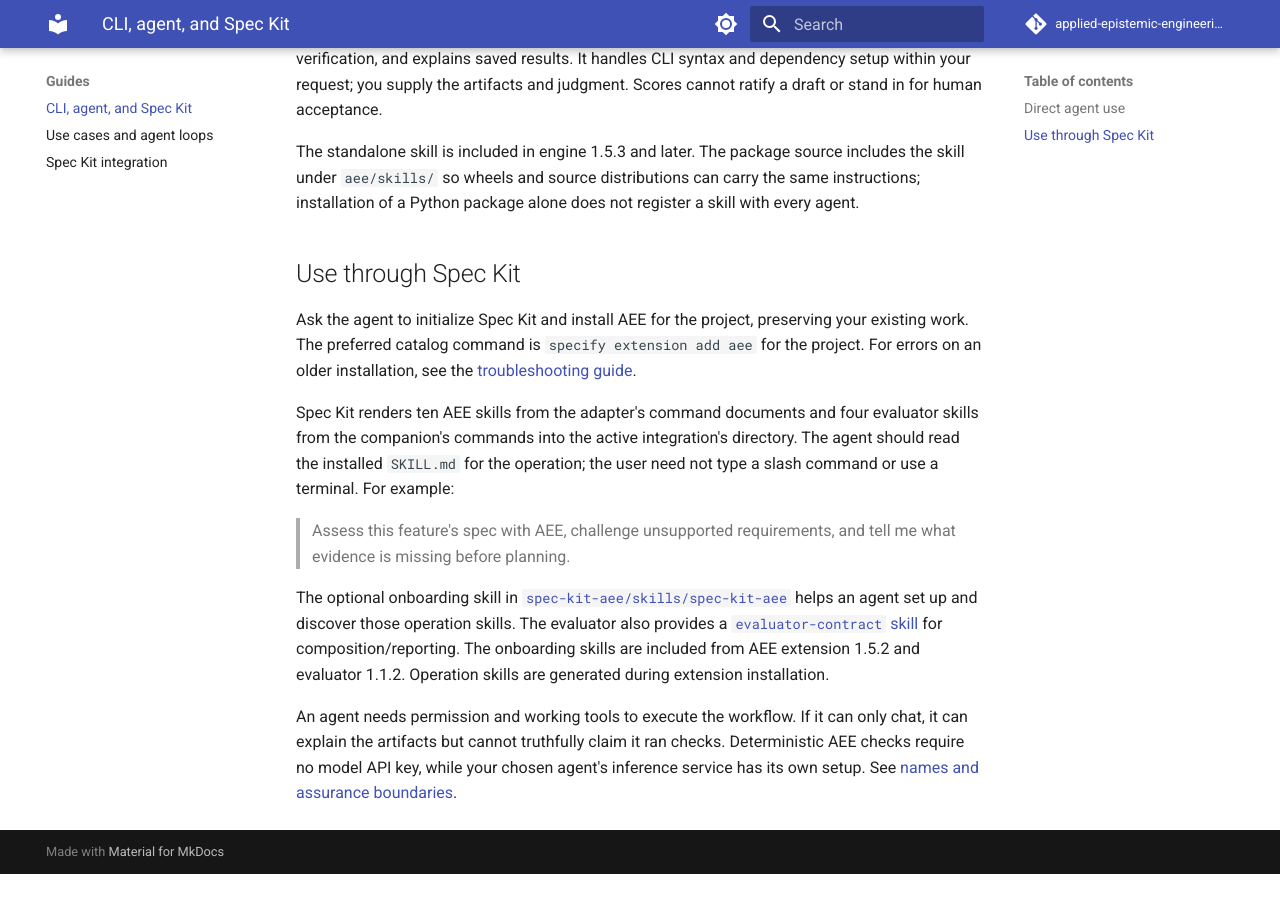
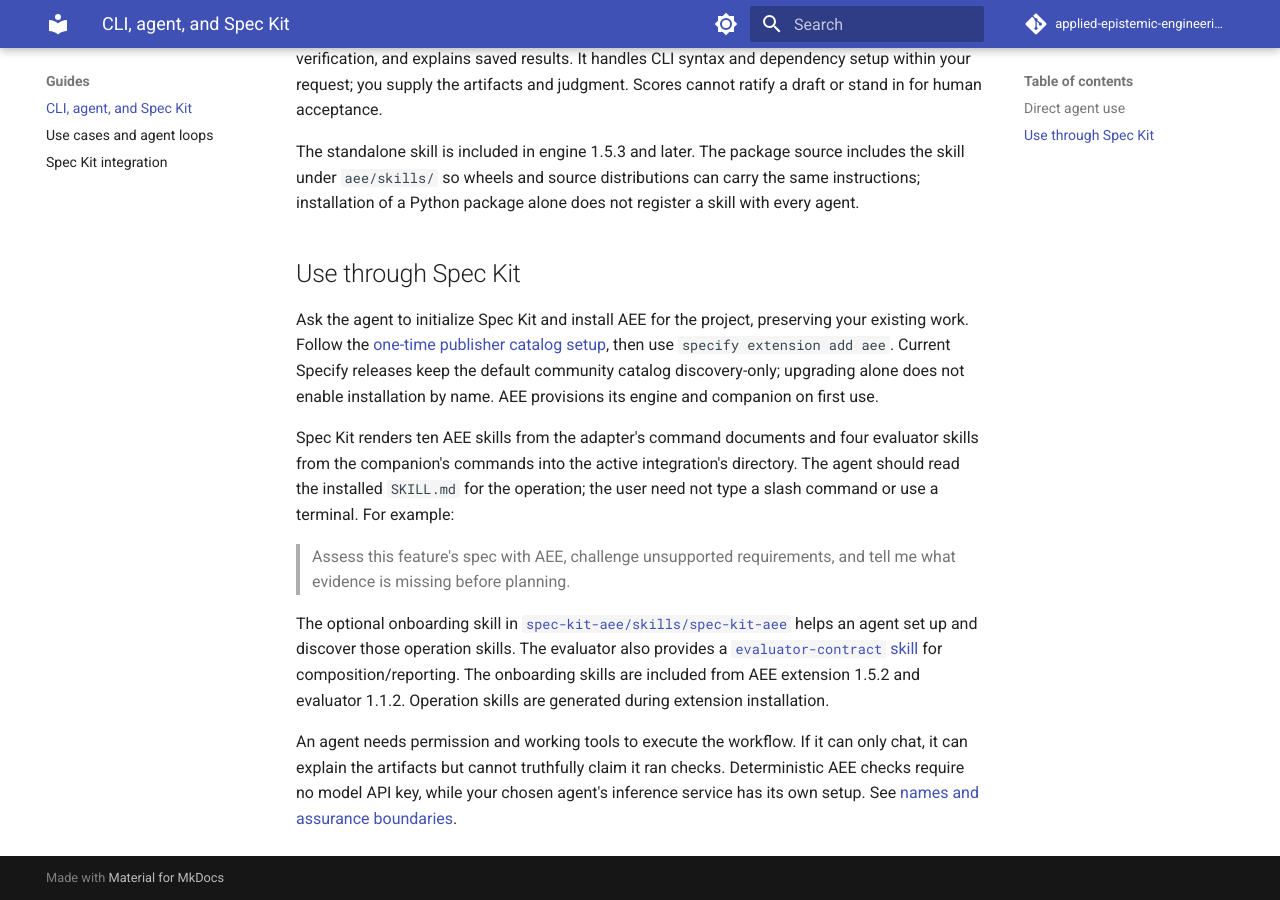
Before and after one commit to electrohire/applied-epistemic-engineering, an MkDocs documentation site: the page built from docs/agent.md, in a window 1280 px wide and 900 px high, scrolled down 975 px. Built offline with MkDocs 1.6.1 and Material for MkDocs 9.7.7, drawn with Linux system fonts in a browser that asks for light colours; comment, search, counter and statistics services are not loaded; before the commit the page ends 1849 px from its top, so only the background shows below that.

Commit message:
Correct Spec Kit catalog setup in AEE installation docs (#61)
Merged under the user's explicitly authorized temporary review-policy exception.

Assisted-by: Codex (model: GPT-6, autonomous)

```diff
--- a/docs/agent.md
+++ b/docs/agent.md
@@ -39,9 +39,10 @@ alone does not register a skill with every agent.
 ## Use through Spec Kit
 
 Ask the agent to initialize Spec Kit and install AEE for the project, preserving
-your existing work. The preferred catalog command is `specify extension add aee`
-for the project. For errors on an older installation, see the
-[troubleshooting guide](https://github.com/electrohire/spec-kit-aee/blob/main/DEVELOPMENT.md#troubleshooting-older-installations).
+your existing work. Follow the [one-time publisher catalog setup](https://github.com/electrohire/spec-kit-aee#installation),
+then use `specify extension add aee`. Current Specify releases keep the default
+community catalog discovery-only; upgrading alone does not enable installation
+by name. AEE provisions its engine and companion on first use.
 
 Spec Kit renders ten AEE skills from the adapter's command documents and four
 evaluator skills from the companion's commands into the active integration's
```
Also changed, not shown: CHANGELOG.md (+4 -0 lines), DEVELOPMENT.md (+8 -7 lines), README.md (+4 -0 lines), docs/quickstart.md (+4 -0 lines), docs/spec-kit.md (+3 -3 lines).
